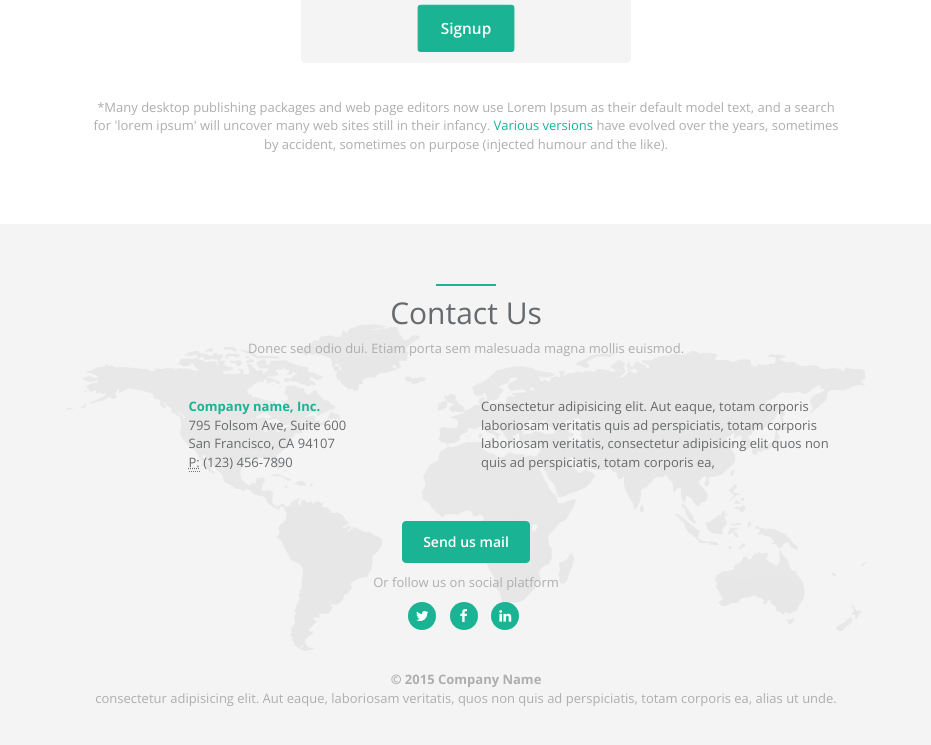
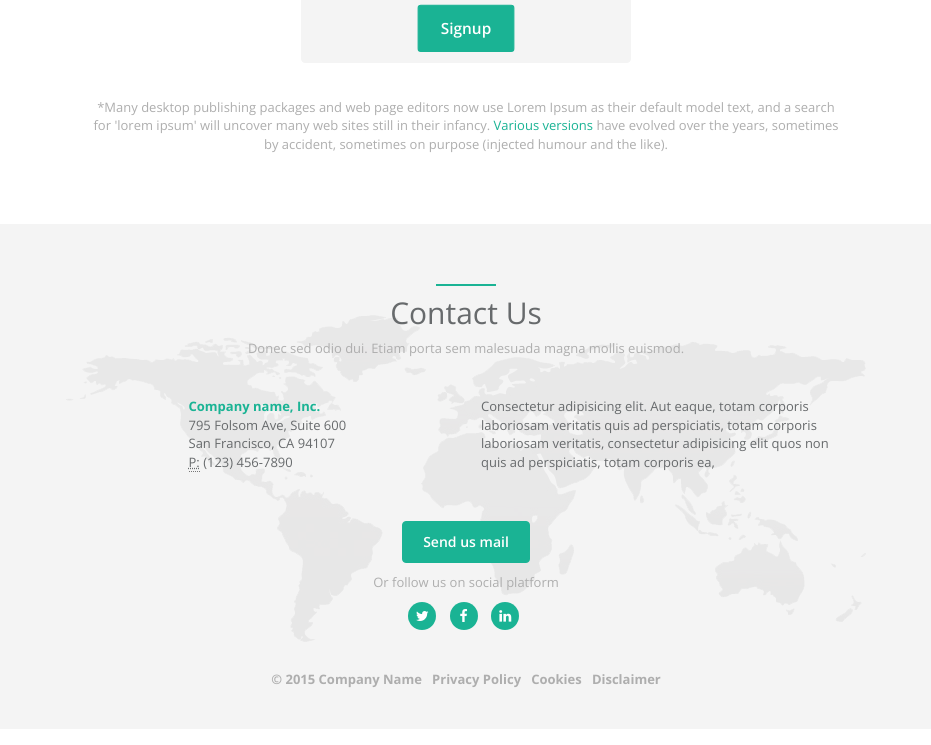
Before and after one commit to Dave3of5/Dave3of5.github.io, a plain HTML site: page index.html in a window 1280 px wide. Shown: the part 6019-6764 px from the top of the page, without its empty margins (174-1105 px from the left). Drawn offline with nearby package versions, Linux system fonts and the light colour scheme.

Commit message:
Change footer
Change details for footer to include the legal details.

```diff
--- a/index.html
+++ b/index.html
@@ -627,7 +627,7 @@
         </div>
         <div class="row">
             <div class="col-lg-8 col-lg-offset-2 text-center m-t-lg m-b-lg">
-                <p><strong>&copy; 2015 Company Name</strong><br/> consectetur adipisicing elit. Aut eaque, laboriosam veritatis, quos non quis ad perspiciatis, totam corporis ea, alias ut unde.</p>
+                <p><strong>&copy; 2015 Company Name</strong> &nbsp; <b>Privacy Policy </b> &nbsp; <b>Cookies</b> &nbsp; <b>Disclaimer</b> </p>
             </div>
         </div>
     </div>
```
